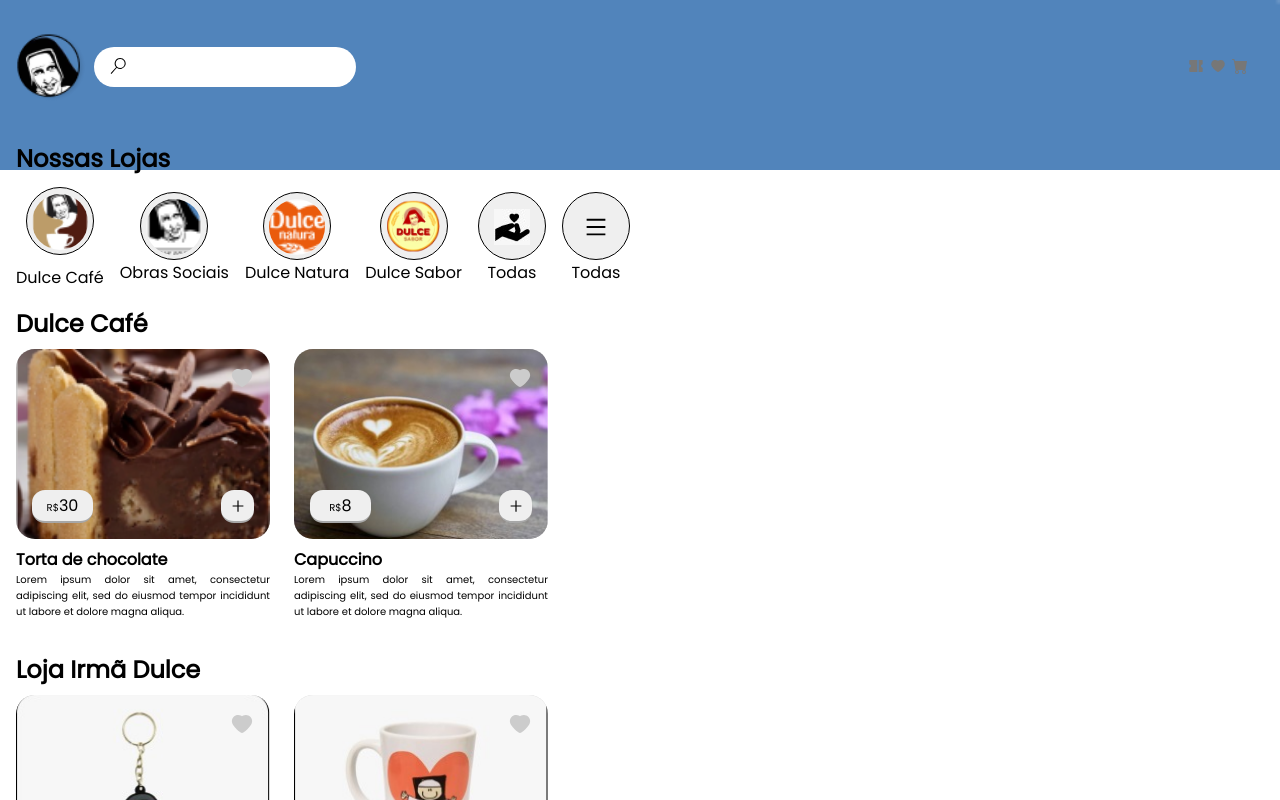
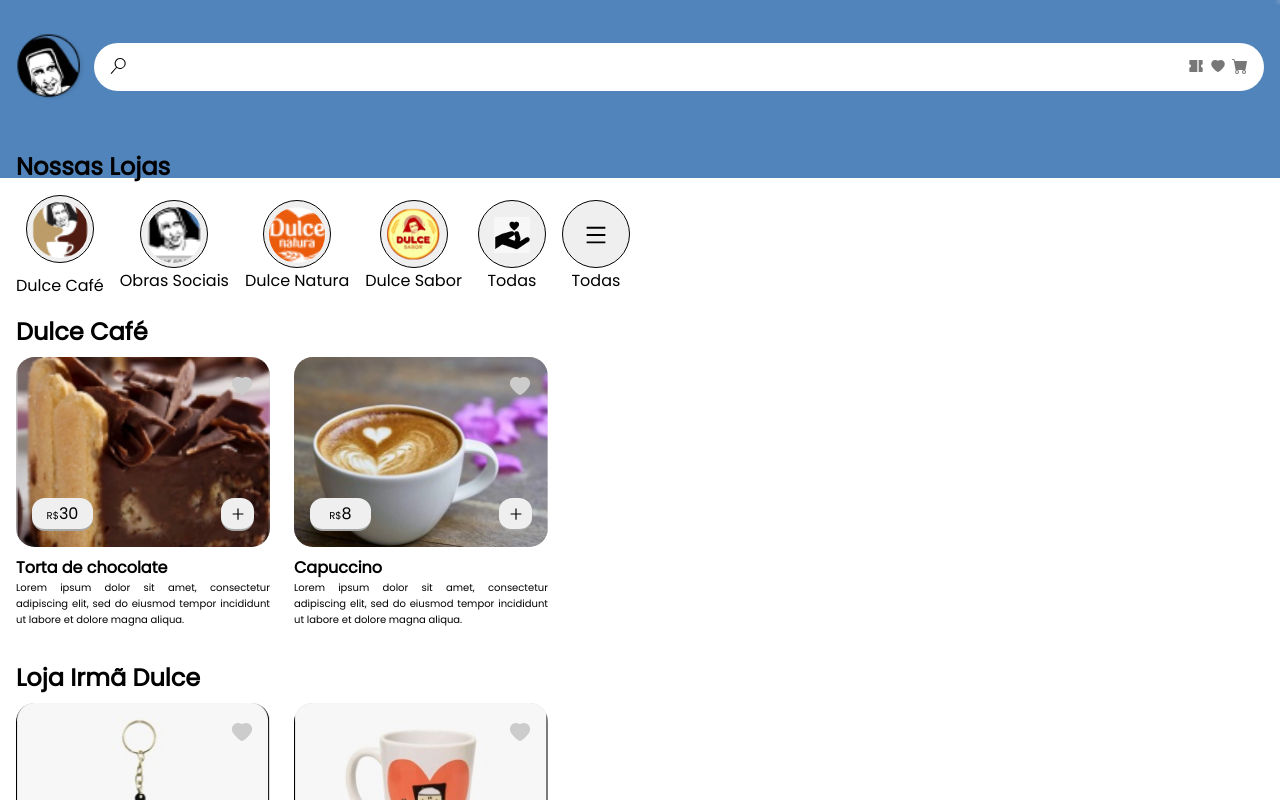
Before and after one commit to deivomaciel/OSID, a React (Create React App) app: page / in a window 1280 px wide. Shown: the top 800 px of the page. Built offline with nearby package versions, Linux system fonts and the light colour scheme.

Commit message:
Fix: Corrigido um bug de CSS no header

```diff
--- a/src/Components/Home/index.js
+++ b/src/Components/Home/index.js
@@ -115,7 +115,9 @@
                                 </button>
                             </div>
                         </div>
-                        <input type='search' />
+                        <di className='input-container'>
+                            <input type='search' />
+                        </di>
                     </div>
                 </div>
             </header>
--- a/src/Components/Home/styles.css
+++ b/src/Components/Home/styles.css
@@ -4,7 +4,7 @@
 
 header {
     width: 100vw;
-    height: 170px;
+    height: 178px;
     padding: 16px;
     background-image: url(../../assets/vector2.png);
     background-size: 100%;
@@ -31,6 +31,10 @@
     align-items: center;
 }
 
+.input-container input {
+    width: 100%;
+}
+
 .input-container input:focus {
     outline: none;
 }
@@ -40,6 +44,7 @@
     margin-top: 3px;
     padding: 0 16px 0 16px;
     position: absolute;
+    z-index: 10;
     display: flex;
     justify-content: space-between;
 }
@@ -57,7 +62,7 @@
 
 header input {
     width: 261.7px;
-    height: 40px;
+    height: 48px;
     border-radius: 60px;
     padding: 16px;
 }
```
